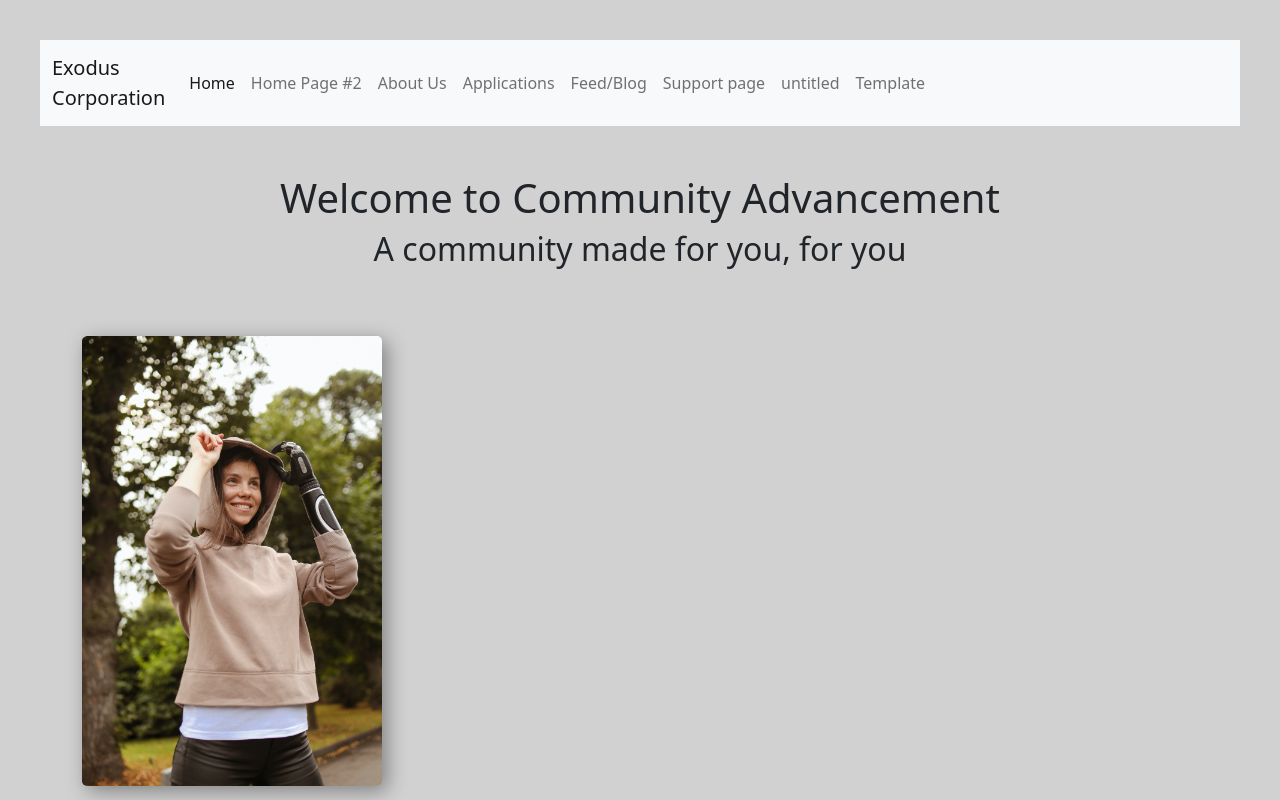
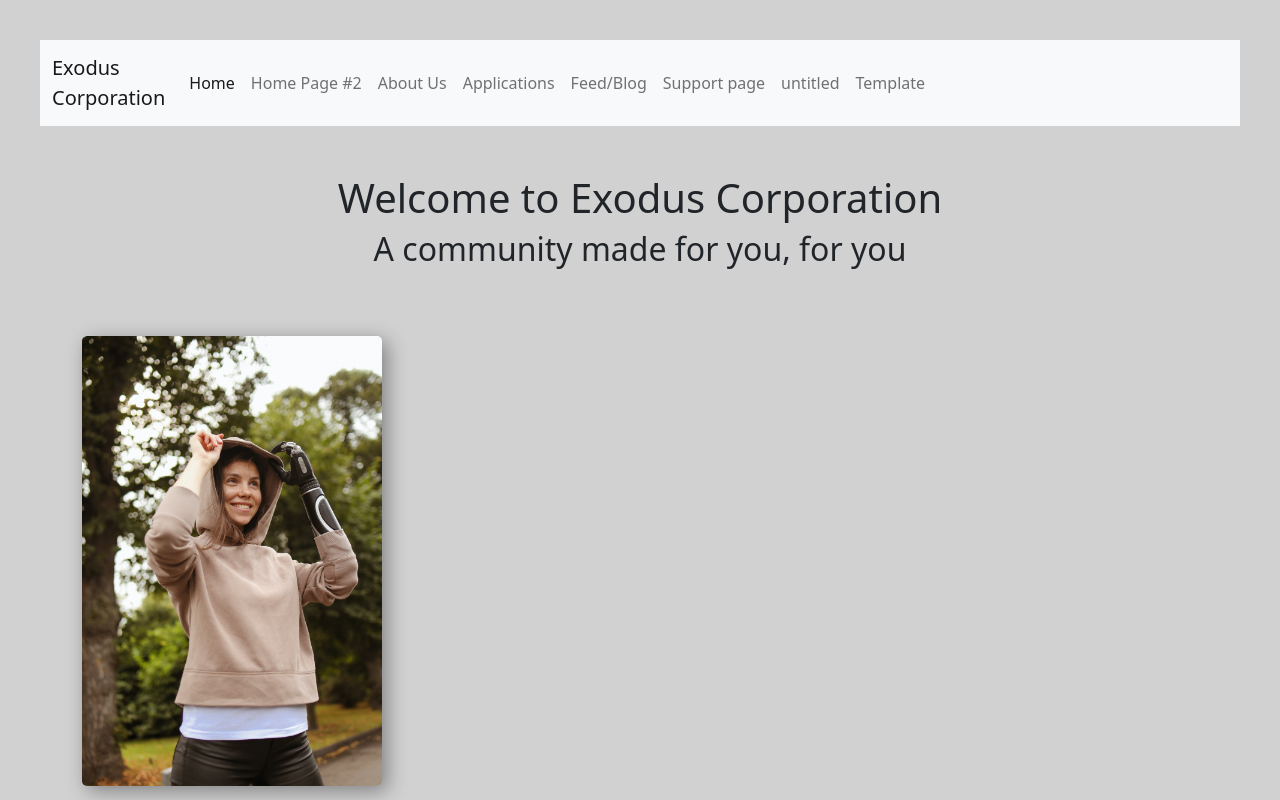
Before and after one commit to Cassandra-Hinds/Hackathon, a plain HTML site: page index.html in a window 1280 px wide. Shown: the top 800 px of the page. Drawn offline with nearby package versions, Linux system fonts and the light colour scheme.

Commit message:
changed heading

```diff
--- a/index.html
+++ b/index.html
@@ -55,7 +55,7 @@
       </nav>
       <div class="container">
 
-      <h1 class="text-center mt-5">Welcome to Community Advancement</h1>
+      <h1 class="text-center mt-5">Welcome to Exodus Corporation</h1>
       <h2 class="text-center">A community made for you, for you</h2>
       <img src="images/woman-with-prosthetic-arm.jpg" alt=""  width="300"/>
 
```
